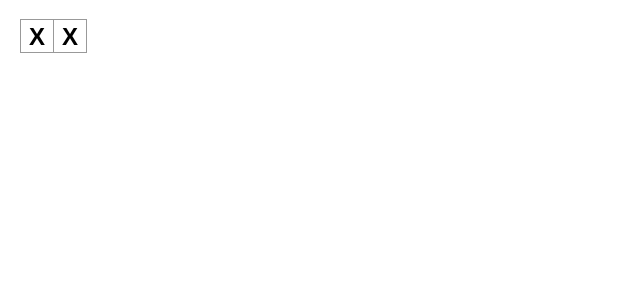
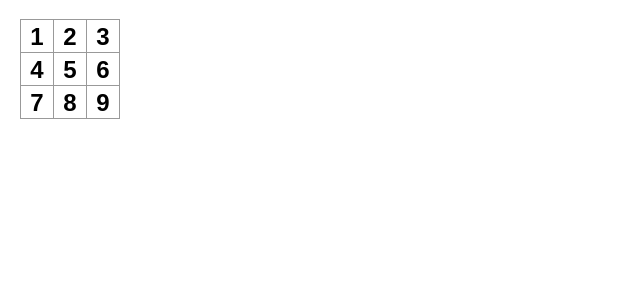
Before and after one commit to YuxinMou/my-react-app, a React (Vite) app: page / in a window 1280 px wide. Shown: the top 300 px of the page, without its empty margins (0-640 px from the left). Built offline with nearby package versions, Linux system fonts and the light colour scheme.

Commit message:
board set up 9 squares

```diff
--- a/src/App.jsx
+++ b/src/App.jsx
@@ -1,8 +1,21 @@
 export default function Square() {
     return (
         <>
-            <button className="square">X</button>
-            <button className="square">X</button>
+            <div className="board-row">
+                <button className="square">1</button>
+                <button className="square">2</button>
+                <button className="square">3</button>
+            </div>
+            <div className="board-row">
+                <button className="square">4</button>
+                <button className="square">5</button>
+                <button className="square">6</button>
+            </div>
+            <div className="board-row">
+                <button className="square">7</button>
+                <button className="square">8</button>
+                <button className="square">9</button>
+            </div>
         </>
     );
 }
```
